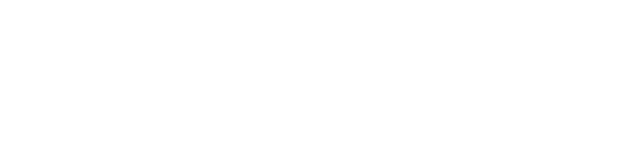
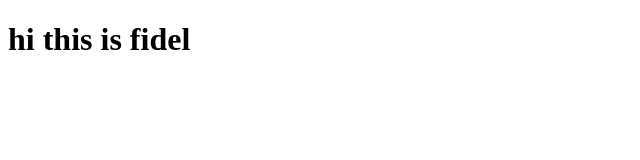
Before and after one commit to fidelcastroran/GIT-DEMO, a plain HTML site: page index.html in a window 1280 px wide. Shown: the whole page, without its empty margins (0-640 px from the left). Drawn offline with Linux system fonts and the light colour scheme.

Commit message:
thirdcommit

```diff
--- a/index.html
+++ b/index.html
@@ -4,9 +4,9 @@
     <meta charset="UTF-8">
     <meta http-equiv="X-UA-Compatible" content="IE=edge">
     <meta name="viewport" content="width=device-width, initial-scale=1.0">
-    <title>Document</title>
+    <title>Github</title>
 </head>
 <body>
-
+   <H1> hi this is fidel</H1>
 </body>
 </html>
```
